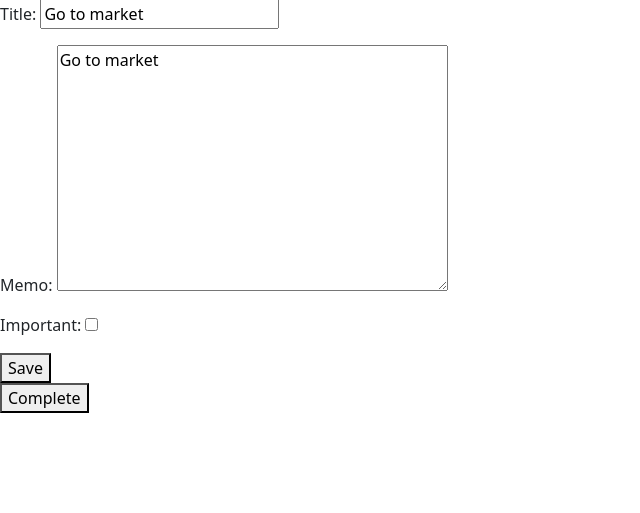
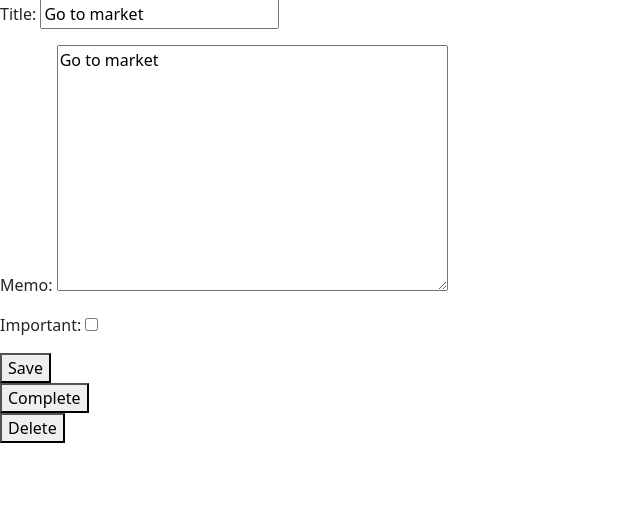
Before and after one commit to salihalci/python_sandbox, a Django app: page /todo/2 in a window 1280 px wide. Shown: the part 79-592 px from the top of the page, without its empty margins (0-640 px from the left). Run offline with Django 5.2, Linux system fonts and the light colour scheme; a user stored in the database is signed in; data comes from the database, SQL or seed files in the repository; both versions use the stored data as it was after the commit.

Commit message:
delete todo function completed

```diff
--- a/django/todowoo-project/todo/templates/todo/viewtodo.html
+++ b/django/todowoo-project/todo/templates/todo/viewtodo.html
@@ -11,4 +11,9 @@
     {% csrf_token %}
     <button type="submit">Complete</button>
 </form>
+
+<form method="POST" action="{% url 'deletetodo' todo.id %}">
+    {% csrf_token %}
+    <button type="submit">Delete</button>
+</form>
 {%endblock%}
--- a/django/todowoo-project/todo/views.py
+++ b/django/todowoo-project/todo/views.py
@@ -91,3 +91,10 @@ def completetodo(request,todo_pk):
         todo.save()
         print("Here")
         return redirect('currenttodos')
+
+def deletetodo(request,todo_pk):
+    todo = get_object_or_404(Todo,pk=todo_pk,user=request.user)
+
+    if request.method=='POST':
+        todo.delete()
+        return redirect('currenttodos')
--- a/django/todowoo-project/todowoo/urls.py
+++ b/django/todowoo-project/todowoo/urls.py
@@ -27,6 +27,7 @@ urlpatterns = [
     path('current/',views.currenttodos,name='currenttodos'),
     path('todo/<int:todo_pk>',views.viewtodo,name='viewtodo'),
     path('todo/<int:todo_pk>/complete',views.completetodo,name='completetodo'),
+    path('todo/<int:todo_pk>/delete',views.deletetodo,name='deletetodo'),
     path('create/',views.createtodo,name='createtodo'),
     path('',views.home,name='home'),
 
```
Also changed, not shown: django/todowoo-project/db.sqlite3.
